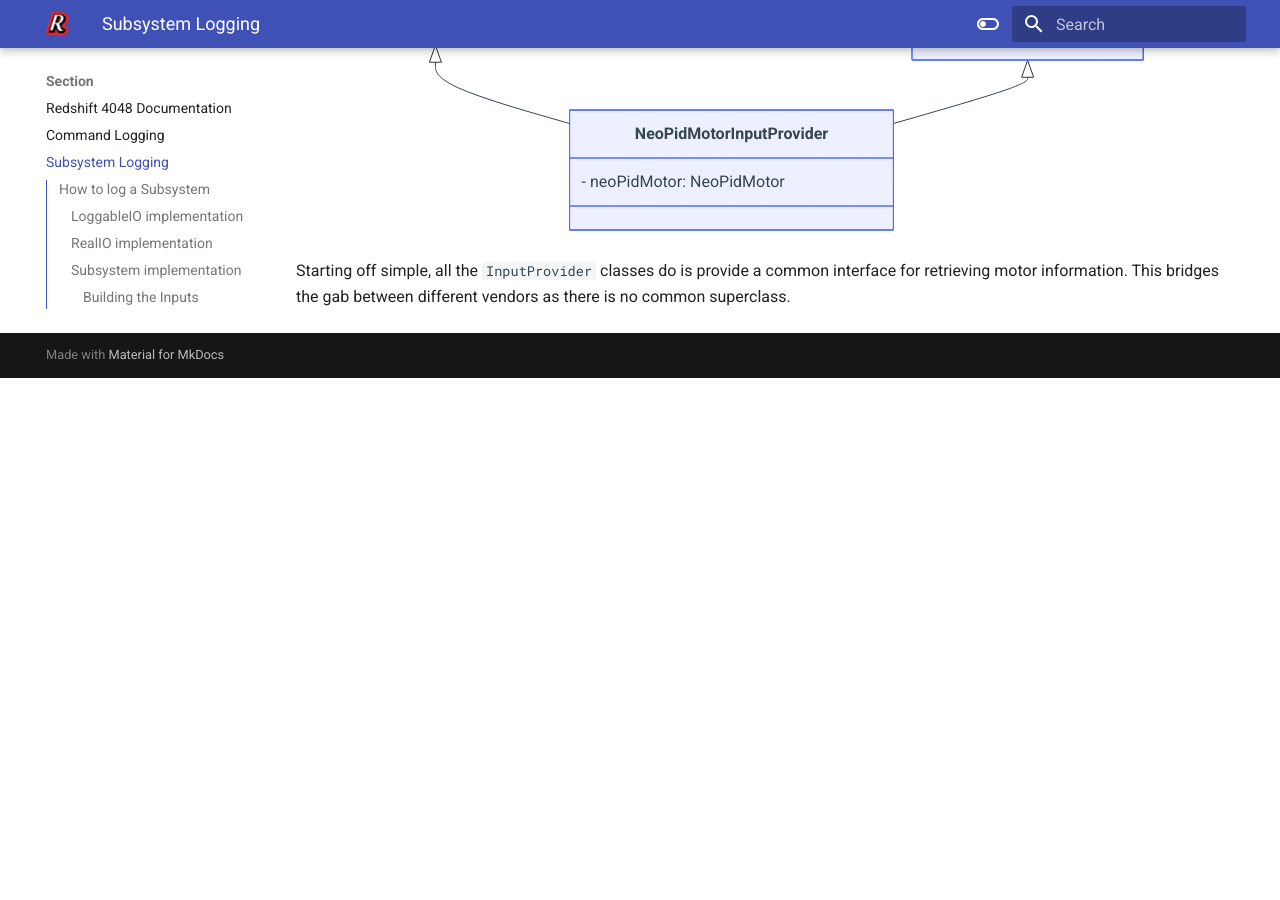
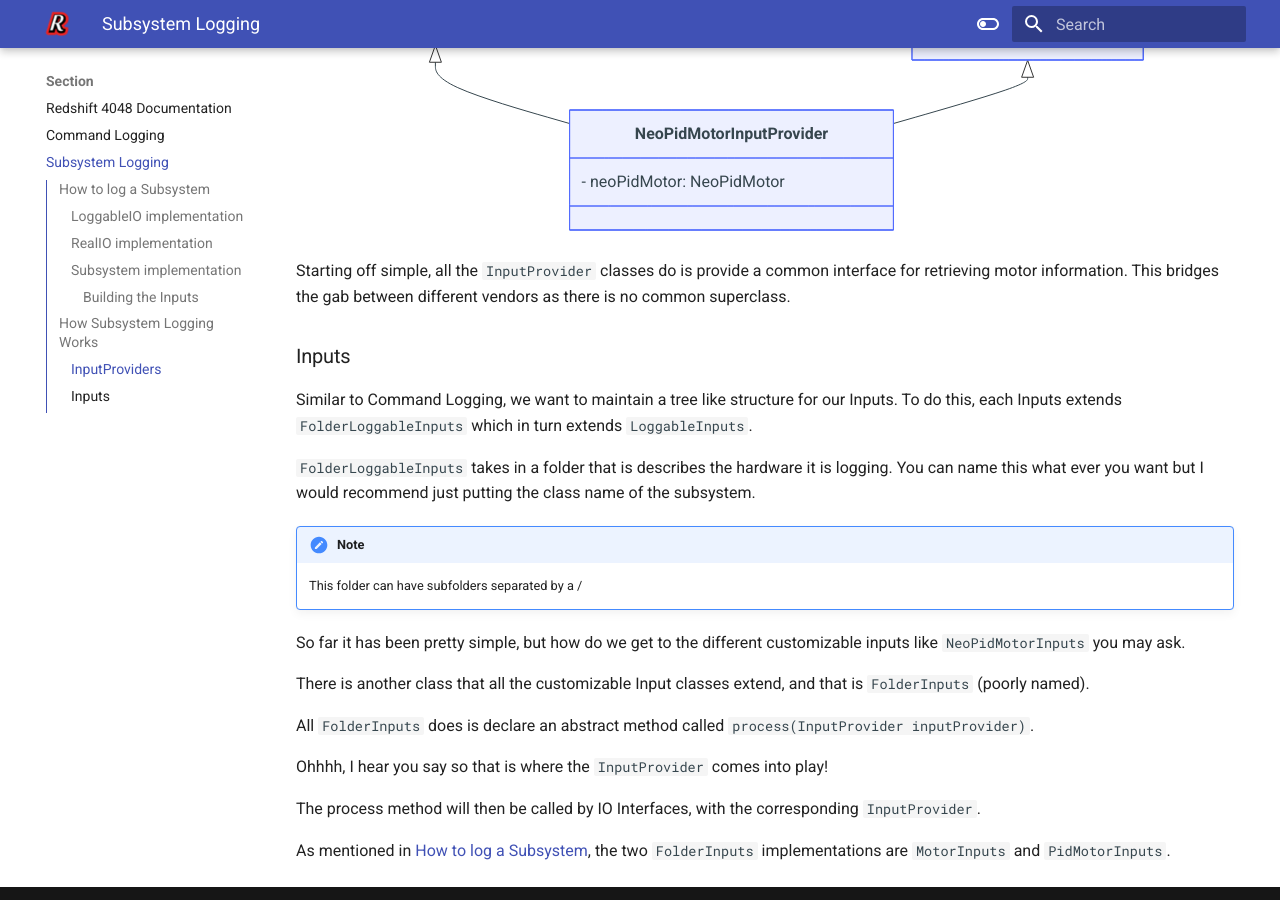
Before and after one commit to FRC4048/robot-docs, an MkDocs documentation site: the page built from docs/subsystem-logging.md, in a window 1280 px wide and 900 px high, scrolled down 3008 px. Built offline with MkDocs 1.6.1 and Material for MkDocs 9.7.7, drawn with Linux system fonts in a browser that asks for light colours; before the commit the page ends 3386 px from its top, so only the background shows below that.

Commit message:
added information about the Inputs in subsystem logging

````diff
--- a/docs/subsystem-logging.md
+++ b/docs/subsystem-logging.md
@@ -133,3 +133,24 @@ class NeoPidMotorInputProvider{
 ```
 
 Starting off simple, all the `InputProvider` classes do is provide a common interface for retrieving motor information. This bridges the gab between different vendors as there is no common superclass.
+
+### Inputs
+
+Similar to Command Logging, we want to maintain a tree like structure for our Inputs. To do this, each Inputs extends `FolderLoggableInputs` which in turn extends `LoggableInputs`.
+
+`FolderLoggableInputs` takes in a folder that is describes the hardware it is logging. You can name this what ever you want but I would recommend just putting the class name of the subsystem.
+
+!!!note
+    This folder can have subfolders separated by a /
+
+So far it has been pretty simple, but how do we get to the different customizable inputs like `NeoPidMotorInputs` you may ask.
+
+There is another class that all the customizable Input classes extend, and that is `FolderInputs` (poorly named).
+
+All `FolderInputs` does is declare an abstract method called `process(InputProvider inputProvider)`.
+
+Ohhhh, I hear you say so that is where the `InputProvider` comes into play!
+
+The process method will then be called by IO Interfaces, with the corresponding `InputProvider`.
+
+As mentioned in [How to log a Subsystem](#how-to-log-a-subsystem), the two `FolderInputs` implementations are `MotorInputs` and `PidMotorInputs`.
````
